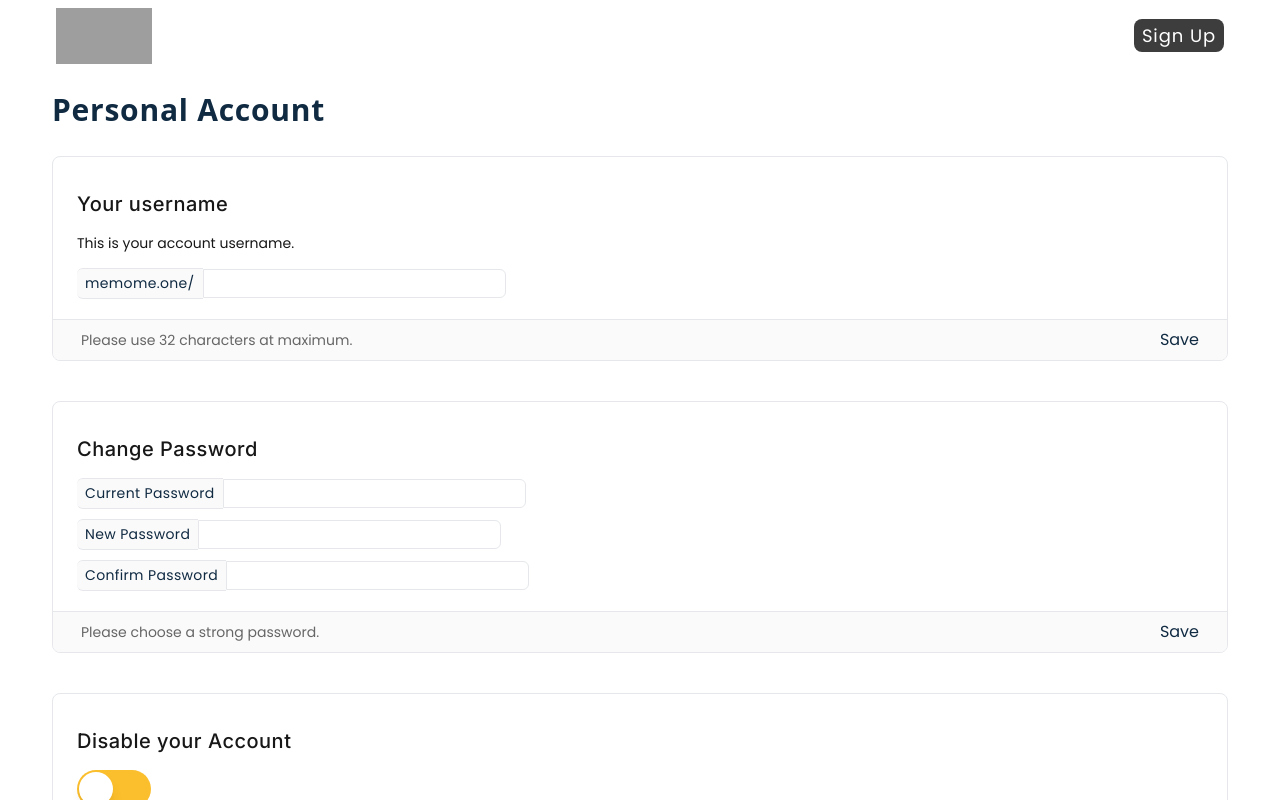
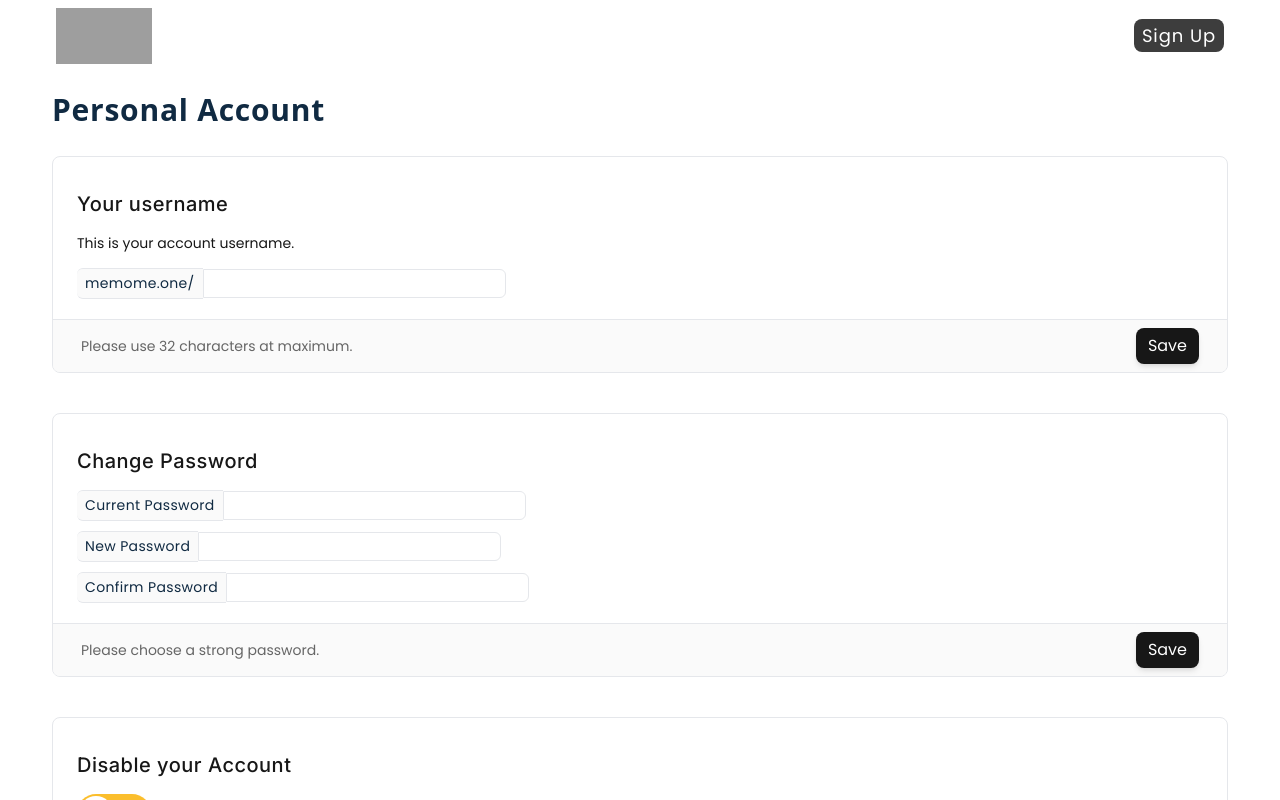
Before and after one commit to MemoMe-Org/client, a Next.js app: page /account in a window 1280 px wide. Shown: the top 800 px of the page. Built offline with nearby package versions, Linux system fonts and the light colour scheme; no server answers; grey boxes are pictures that could not be loaded.

Commit message:
[add] styles

```diff
--- a/app/globals.css
+++ b/app/globals.css
@@ -118,6 +118,10 @@ body {
 .level-bar[value]::-webkit-progress-value {
     background-image: -webkit-linear-gradient(-45deg, transparent 33%, rgba(0, 0, 0, .1) 33%, rgba(0,0, 0, .1) 66%, transparent 66%), -webkit-linear-gradient(top,  rgba(255, 255, 255, .25),rgba(0, 0, 0, .25)), -webkit-linear-gradient(left,#FF9400, #f44);
     @apply rounded relative;
+}
+
+.save-btn-2 {
+    @apply trans bg-clr-16 hover:bg-clr-16/75 text-clr-0 rounded-lg px-3 py-1.5 text-sm md:text-base shadow-md disabled:bg-clr-16/30
 }
 
 /* Check mark */
```
